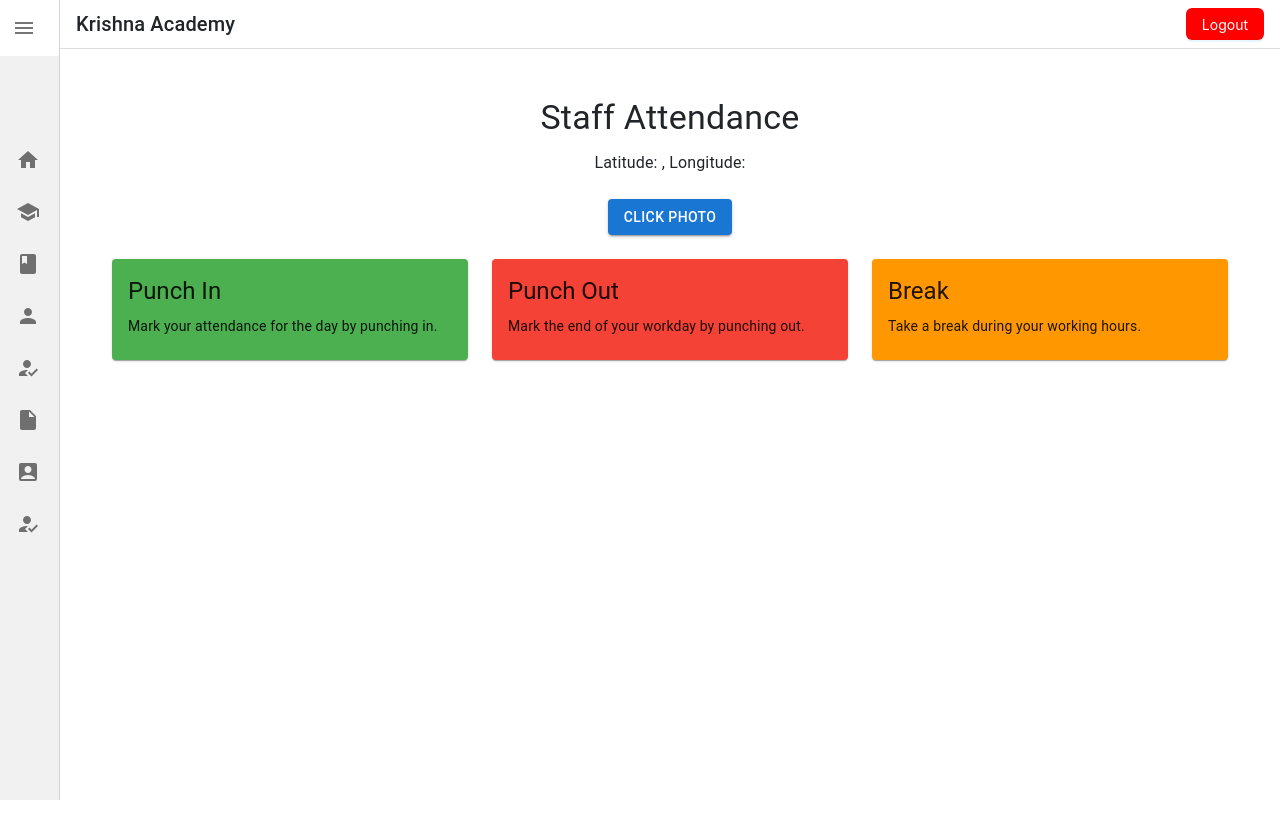
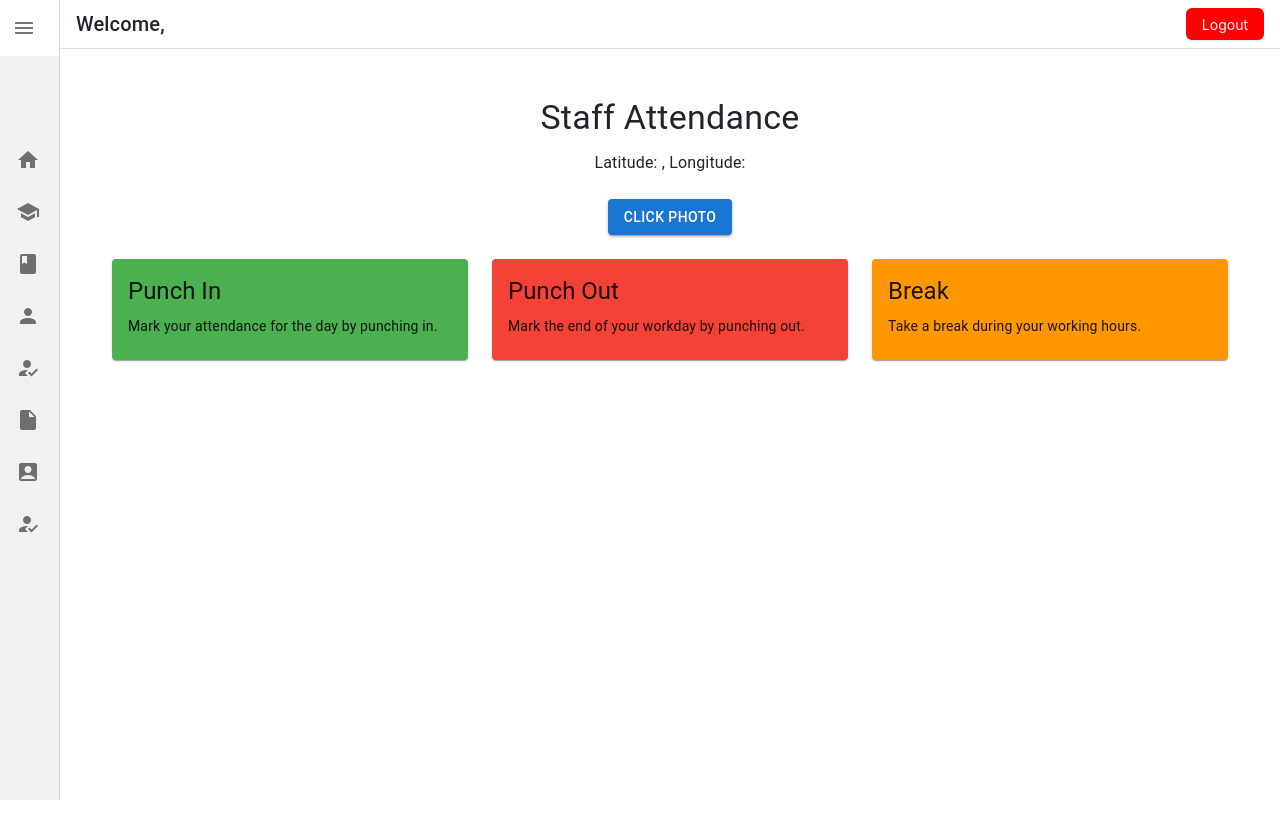
Before and after one commit to TMTanmay1/KA-Staff-Dashboard, a React (Vite) app: page /dashboard/staff-attendance in a window 1280 px wide. Shown: the top 838 px of the page. Built offline with nearby package versions, Linux system fonts and the light colour scheme; no server answers.

Commit message:
welcome added

```diff
--- a/src/components/AppLayout.jsx
+++ b/src/components/AppLayout.jsx
@@ -13,6 +13,8 @@ const AppLayout = () => {
   const [snackbarOpen, setSnackbarOpen] = useState(false);
   const [snackbarMessage, setSnackbarMessage] = useState('');
   const [snackbarSeverity, setSnackbarSeverity] = useState('info');
+
+  const user = localStorage.getItem('user');
 
   // const handleLogout = async() => {
   //   const token = localStorage.getItem('authToken');
@@ -67,7 +69,7 @@ const AppLayout = () => {
             height: '64px', // Match the height of the Sidebar
           }}
         >
-          <Typography variant="h6">Krishna Academy</Typography>
+          <Typography variant="h6">Welcome, {user}</Typography>
 
           <Button type="primary" style={{ marginLeft: 'auto', backgroundColor:'red' }}
             onClick={handleLogout}
--- a/src/pages/Login.jsx
+++ b/src/pages/Login.jsx
@@ -90,6 +90,7 @@ const Login = () => {
         localStorage.setItem('authToken', result.data.token);
         localStorage.setItem('id', result.data.id);
         localStorage.setItem('break_time', result.data.break_count);
+        localStorage.setItem('user', result.data.name);
         setSnackbarMessage('Login successful');
         setSnackbarSeverity('success');
         setSnackbarOpen(true);
```
